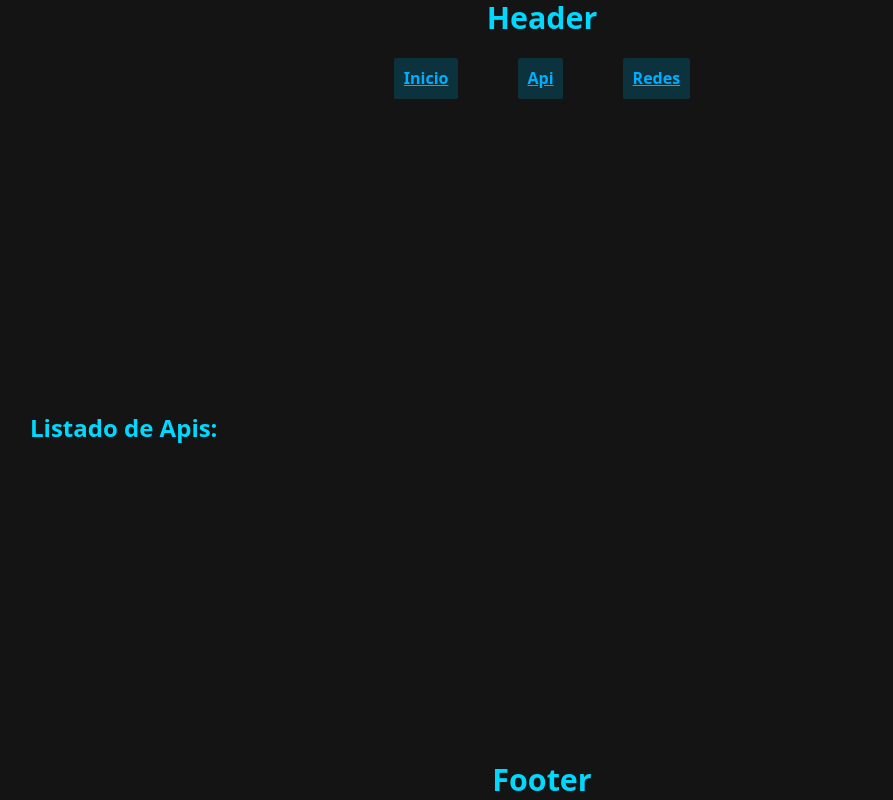
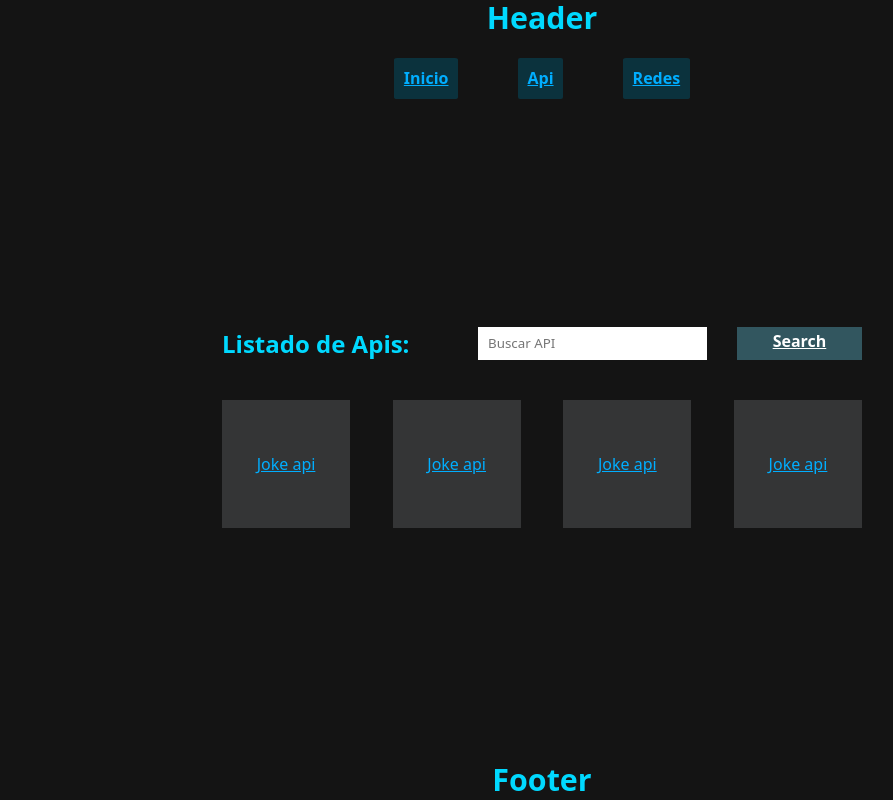
Before and after one commit to maybe9999/Learn-React-with-project, a React (Vite) app in the folder projects/third-class_project/: page /api in a window 1280 px wide. Shown: the whole page, without its empty margins (98-991 px from the left). Built offline with nearby package versions, Linux system fonts and the light colour scheme.

Commit message:
Add mini search engine

```diff
--- a/projects/third-class_project/src/Api.jsx
+++ b/projects/third-class_project/src/Api.jsx
@@ -1,11 +1,85 @@
-import { useState, useEffect } from "react";
+import { useState, useEffect, Children } from "react";
+import { Link, Outlet, useParams } from "react-router-dom";
+
+const listApi = [
+    {"name": "Joke api",
+    "link": "https://v2.jokeapi.dev/",
+    "id":1
+    },
+    {"name": "Joke api",
+    "link": "https://v2.jokeapi.dev/",
+    "id":2
+    },
+    {"name": "Joke api",
+    "link": "https://v2.jokeapi.dev/",
+    "id":3
+    },
+    {"name": "Joke api",
+    "link": "https://v2.jokeapi.dev/",
+    "id":4
+    },
+]
+
+export function SearchApi(){
+    const { dirApi } = useParams()
+    console.log("esto es dirApi: ", dirApi);
+    const listadoApi = listApi.filter(elemento => elemento.name == dirApi)
+
+    function checkMatch(){
+        if (!listadoApi.length) {
+            return (
+                <div className="api-container-list-element prueba">
+                    <p>{"Sin resultados"}</p>
+                </div>
+                )
+        } else {
+            return (listadoApi.map((value, index) => {
+                return (
+                    <div className="api-container-list-element prueba">
+                        <Link key={dirApi} to={value.link}>{value.name}</Link>
+                    </div>
+                    )
+            }))
+        }
+    }
+    return (
+        <>
+           {checkMatch()}
+        </>
+    )
+}
 
 export function Api(){
+    const [ url, setUrl ] = useState("");
+
     return (
         <main className="main">
-            <h2>Listado de Apis:</h2>
-            <section>
+            <section className="api-container">
+                <div className="api-container-header">
+                    <h2 className="api-container-header-title">Listado de Apis:</h2>
+                    <div className="api-container-header-search">
+                        <input className="api-container-header-search-box"
+                                type="text"
+                                name="searchApi"
+                                id="searchApi"
+                                placeholder="Buscar API"
+                                onInput={(e)=>{setUrl(e.target.value)}}></input>
+                        <Link className="api-container-header-search-btn" to={`/api/${url}`}>Search</Link>
+                    </div>
+                </div>
+                <Outlet/>
 
+
+                <div className="api-container-list">
+                    {listApi.map((value, index) => {
+                        return(
+                            <div className="api-container-list-element" key={value.id}>
+                                <Link to={value.link}>{value.name}</Link>
+                            </div>
+                            )
+                        })
+                    }
+                </div>
             </section>
         </main>
     );
--- a/projects/third-class_project/src/App.jsx
+++ b/projects/third-class_project/src/App.jsx
@@ -4,16 +4,11 @@ import { Route, Routes } from "react-router-dom";
 import { Header} from "./Header.jsx"
 import { Footer } from "./Footer.jsx"
 
-import { Api } from "./Api";
+import { Api, SearchApi} from "./Api";
 import { Redes } from "./redes";
+import { Inicio } from "./inicio.jsx";
 
-const Inicio = ()=>{
-    return(
-        <main className="main">
-            <p>En este sitio consumo algunas Api gratis de internet.</p>
-        </main>
-    )
-}
+
 export function App(){
     return (
         <>
@@ -21,7 +16,11 @@ export function App(){
         <Routes >
             <Route path="" element={<Inicio/>}/>
             <Route path="/inicio" element={<Inicio/>}/>
-            <Route path="/api" element={<Api/>}/>
+
+            <Route path="/api/" element={<Api/>}>
+                <Route path=":dirApi" element={<SearchApi/>}/>
+            </Route>
+
             <Route path="/redes" element={<Redes/>}/>
         </Routes>
         <Footer/>
--- /dev/null
+++ b/projects/third-class_project/src/inicio.jsx
@@ -0,0 +1,7 @@
+export function Inicio(){
+    return(
+        <main className="main">
+            <p>En este sitio consumo algunas Api gratis de internet.</p>
+        </main>
+    )
+}
--- a/projects/third-class_project/src/style.css
+++ b/projects/third-class_project/src/style.css
@@ -62,11 +62,68 @@ h1{
 
 /*--------- MAIN*/
 .main{
-    margin: 0px 10%;
+    margin: 0px 25%;
+    display: flex;
+    flex-direction: column;
+    justify-content: flex-start;
+    align-items: flex-start;
+    gap: 40px;
+}
+
+.api-container{
+    display: flex;
+    flex-direction: column;
+    width: 100%;
+    gap: 40px;
+}
+
+.api-container-header{
+    display: flex;
+    justify-content: space-between;
+}
+
+.api-container-header-search{
     display: flex;
     flex-direction: row;
-    justify-content: flex-start;
+    justify-content: flex-end;
+    gap: 30px;
+    width: 60%;
+}
+
+.api-container-header-search-box{
+    width: 70%;
+    border: none;
+    padding-left: 10px;
+}
+
+.api-container-header-search-btn{
+    width: 40%;
+    padding: 0.7% 0px;
+    background-color: rgba(113, 223, 250, 0.322);
+    color: white;
+    font-family: system-ui;
+    font-weight: 600;
+    text-align: center;
+}
+
+.api-container-list{
+    display: flex;
+    justify-content: space-between;
     align-items: flex-start;
+    gap: 30px;
+    flex-wrap: wrap;
+}
+
+.api-container-list-element{
+    display: flex;
+    justify-content: center;
+    align-items: center;
+
+    list-style-type: none;
+    width: calc(100vw/10);
+    height: calc(100vw/10);
+    background-color: rgba(240, 248, 255, 0.144);
+
 }
 /*--------- FIN MAIN*/
 
```
